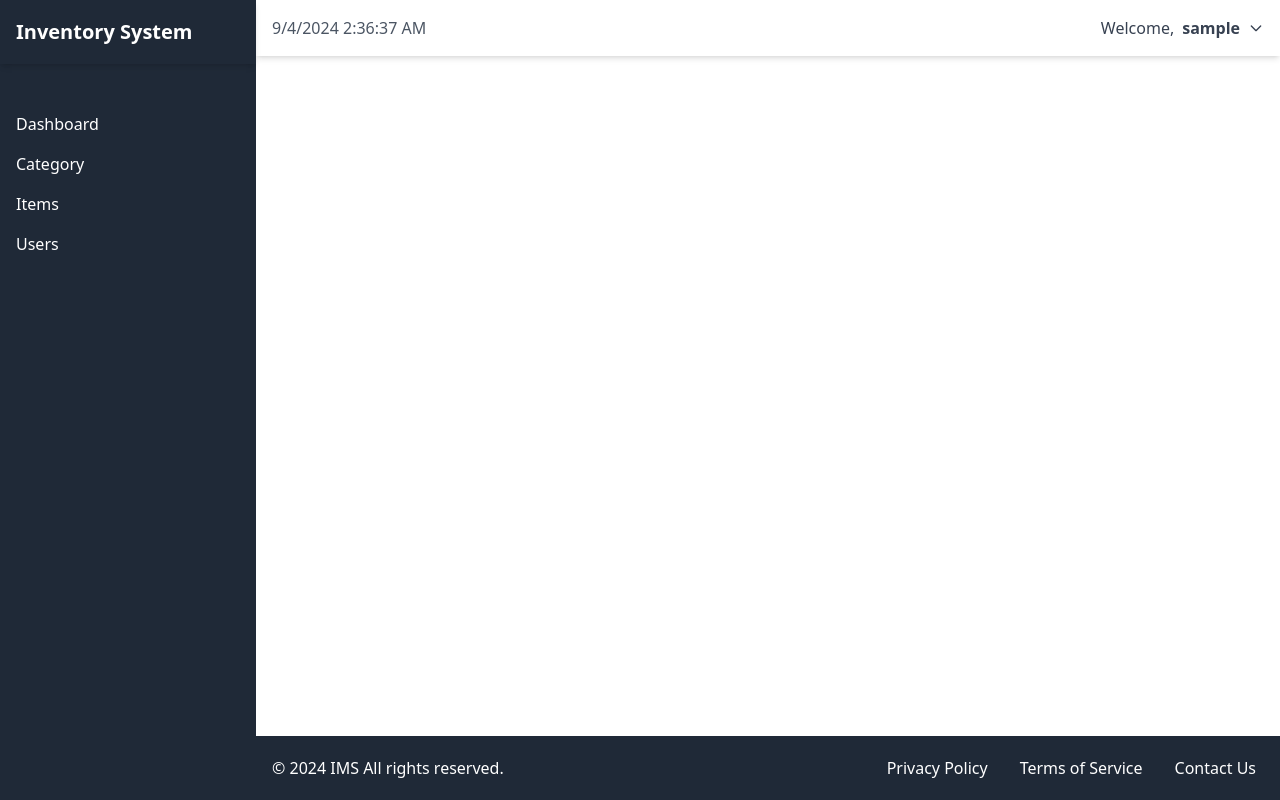
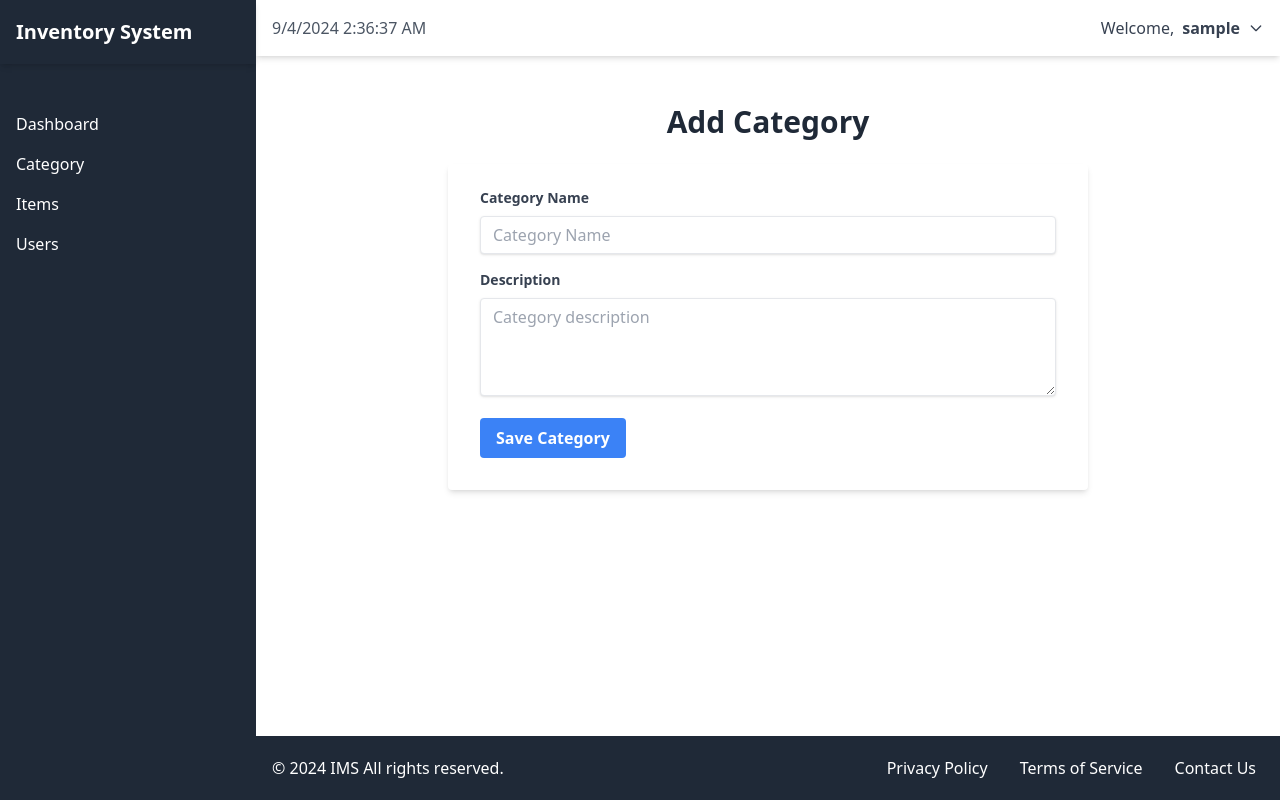
Before and after one commit to jonney2021/ims-frontend, a React (Vite) app: page /categories/add-category in a window 1280 px wide. Built offline with nearby package versions, Linux system fonts and the light colour scheme; no server answers; sample sign-in values are in the browser's storage.

Commit message:
implemented add category feature

```diff
--- a/src/App.jsx
+++ b/src/App.jsx
@@ -18,6 +18,7 @@ import ItemListPage from "./pages/ItemListPage";
 import ItemDetailPage from "./pages/ItemDetailPage";
 import EditItem from "./pages/EditItem";
 import CategoryListPage from "./pages/CategoryListPage";
+import AddCategory from "./pages/AddCategory";
 
 axios.defaults.withCredentials = true;
 
@@ -42,6 +43,10 @@ function App() {
                 <Routes>
                   <Route path="/" element={<Dashboard />} />
                   <Route path="/categories" element={<CategoryListPage />} />
+                  <Route
+                    path="/categories/add-category"
+                    element={<AddCategory />}
+                  />
                   <Route path="/items/add-item" element={<AddItem />} />
                   <Route path="/items" element={<ItemListPage />} />
                   <Route
--- a/src/components/CategoryForm.jsx
+++ b/src/components/CategoryForm.jsx
@@ -0,0 +1,57 @@
+const CategoryForm = ({ category = {}, handleInputChange, saveCategory }) => {
+  const { name = "", description = "" } = category || {};
+
+  return (
+    <form
+      onSubmit={saveCategory}
+      className="max-w-2xl mx-auto bg-white shadow-md rounded px-8 pt-6 pb-8 mb-4"
+    >
+      <div className="mb-4">
+        <label
+          className="block text-gray-700 text-sm font-bold mb-2"
+          htmlFor="name"
+        >
+          Category Name
+        </label>
+        <input
+          className="shadow appearance-none border rounded w-full py-2 px-3 text-gray-700 leading-tight focus:outline-none focus:shadow-outline"
+          id="name"
+          type="text"
+          placeholder="Category Name"
+          name="name"
+          value={name}
+          onChange={handleInputChange}
+          required
+        />
+      </div>
+      <div className="mb-4">
+        <label
+          className="block text-gray-700 text-sm font-bold mb-2"
+          htmlFor="description"
+        >
+          Description
+        </label>
+        <textarea
+          className="shadow appearance-none border rounded w-full py-2 px-3 text-gray-700 leading-tight focus:outline-none focus:shadow-outline"
+          id="description"
+          name="description"
+          rows="4"
+          placeholder="Category description"
+          value={description}
+          onChange={handleInputChange}
+          required
+        />
+      </div>
+      <div className="flex items-center justify-between">
+        <button
+          className="bg-blue-500 hover:bg-blue-700 text-white font-bold py-2 px-4 rounded focus:outline-none focus:shadow-outline"
+          type="submit"
+        >
+          Save Category
+        </button>
+      </div>
+    </form>
+  );
+};
+
+export default CategoryForm;
--- /dev/null
+++ b/src/pages/AddCategory.jsx
@@ -0,0 +1,58 @@
+import { useState } from "react";
+import { useSelector, useDispatch } from "react-redux";
+import { useNavigate } from "react-router-dom";
+import CategoryForm from "../components/CategoryForm";
+import {
+  createCategoryAsync,
+  selectIsLoading,
+} from "../redux/features/category/categorySlice";
+import Loader from "../components/Loader";
+
+const initialState = {
+  name: "",
+  description: "",
+};
+
+const AddCategory = () => {
+  const [category, setCategory] = useState(initialState);
+  const dispatch = useDispatch();
+  const navigate = useNavigate();
+
+  const isLoading = useSelector(selectIsLoading);
+
+  const handleInputChange = (e) => {
+    const { name, value } = e.target;
+    setCategory({ ...category, [name]: value });
+  };
+
+  const resetForm = () => {
+    setCategory(initialState);
+  };
+
+  const saveCategory = async (e) => {
+    e.preventDefault();
+    try {
+      await dispatch(createCategoryAsync(category)).unwrap();
+      resetForm();
+      navigate("/categories");
+    } catch (error) {
+      console.error("Failed to create category:", error);
+    }
+  };
+
+  return (
+    <div className="max-w-2xl mx-auto px-4 py-8">
+      {isLoading && <Loader />}
+      <h1 className="text-3xl font-bold text-gray-800 mb-6 text-center">
+        Add Category
+      </h1>
+      <CategoryForm
+        category={category}
+        handleInputChange={handleInputChange}
+        saveCategory={saveCategory}
+      />
+    </div>
+  );
+};
+
+export default AddCategory;
--- a/src/pages/Dashboard.jsx
+++ b/src/pages/Dashboard.jsx
@@ -167,7 +167,7 @@ const Dashboard = () => {
           Add New Item
         </Link>
         <Link
-          to="/categories/add"
+          to="/categories/add-category"
           className="bg-green-500 text-white p-4 rounded shadow-md text-center"
         >
           Add New Category
--- a/src/redux/features/category/categorySlice.js
+++ b/src/redux/features/category/categorySlice.js
@@ -5,6 +5,7 @@ import {
   fetchCategory,
   deleteCategory,
 } from "../../../services/categoryService";
+import { toast } from "react-toastify";
 
 const initialState = {
   categories: [],
@@ -78,11 +79,13 @@ const categorySlice = createSlice({
       .addCase(createCategoryAsync.fulfilled, (state, action) => {
         state.isLoading = false;
         state.categories.push(action.payload);
+        toast.success("Category created successfully");
       })
       .addCase(createCategoryAsync.rejected, (state, action) => {
         state.isLoading = false;
         state.isError = true;
         state.message = action.payload;
+        toast.error(action.payload);
       })
       .addCase(getCategoriesAsync.pending, (state) => {
         state.isLoading = true;
@@ -95,6 +98,7 @@ const categorySlice = createSlice({
         state.isLoading = false;
         state.isError = true;
         state.message = action.payload;
+        toast.error(action.payload);
       })
       .addCase(getCategoryByIdAsync.pending, (state) => {
         state.isLoading = true;
@@ -116,11 +120,14 @@ const categorySlice = createSlice({
         state.categories = state.categories.filter(
           (category) => category._id !== action.payload
         );
+        state.message = action.payload.message;
+        toast.success(action.payload.message);
       })
       .addCase(deleteCategoryAsync.rejected, (state, action) => {
         state.isLoading = false;
         state.isError = true;
         state.message = action.payload;
+        toast.error(action.payload);
       });
   },
 });
```
